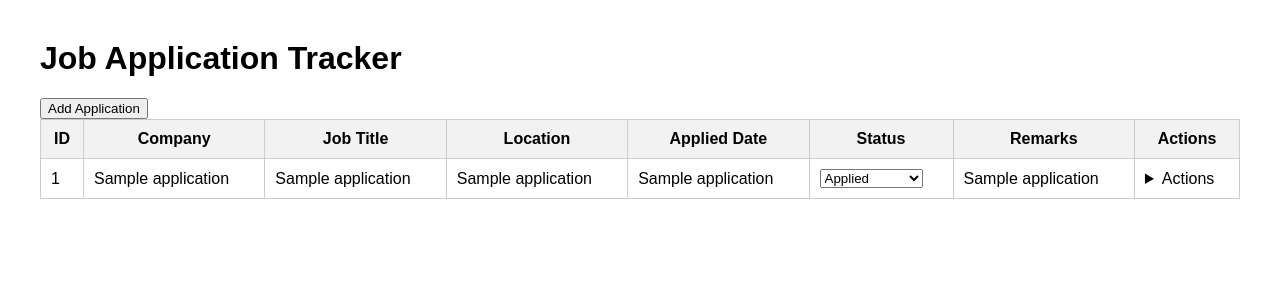
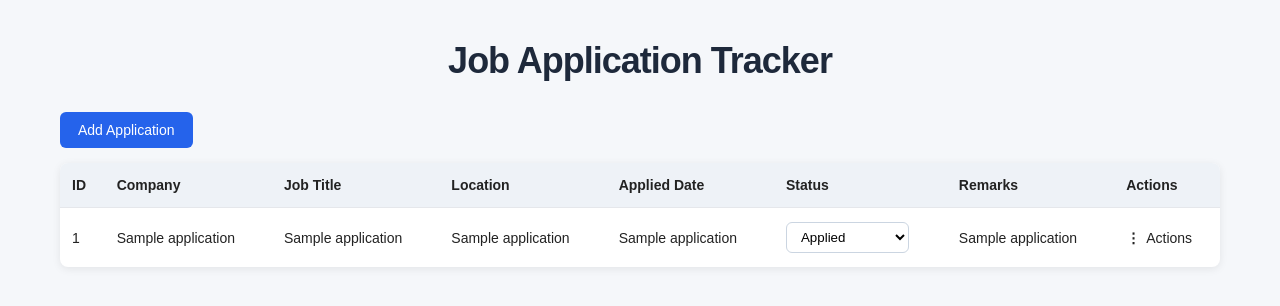
Before and after one commit to nirmal-moktan/job-application-tracker, a Flask app: template templates/index.html in a window 1280 px wide. Shown: the top 306 px of the page. Run offline with Flask 3, Linux system fonts and the light colour scheme; the template is opened without the code that fills it: most values are stand-ins (such as "Sample title", 1, 10 or a date in 2020).

Commit message:
Improved dashboard styling and UI controls.

```diff
--- a/static/style.css
+++ b/static/style.css
@@ -1,41 +1,158 @@
+/* =========================   PAGE   ========================= */
+
 body {
     font-family: Arial, sans-serif;
-    margin: 40px;
+    margin: 0;
+    padding: 40px 60px;
+    background-color: #f5f7fa;
+    color: #222;
 }
+
+h1 {
+    text-align: center;
+    margin: 0 0 30px;
+    font-size: 36px;
+    font-weight: 700;
+    letter-spacing: -1px;
+    color: #1e293b;
+}
+
+
+/* =========================   BUTTONS   ========================= */
+
+#add-application-button {
+    background-color: #2563eb;
+    color: white;
+    border: none;
+    padding: 10px 18px;
+    border-radius: 6px;
+    font-size: 14px;
+    cursor: pointer;
+    margin-bottom: 15px;
+}
+
+#add-application-button:hover {
+    background-color: #1d4ed8;
+}
+
+
+/* =========================   TABLE   ========================= */
+
 table {
     width: 100%;
-    border-collapse: collapse;
+    border-collapse: separate;
+    border-spacing: 0;
+    background-color: white;
+    border-radius: 8px;
+    overflow: hidden;
+    box-shadow: 0 2px 8px rgba(0, 0, 0, 0.08);
 }
-th ,td {
-    border: 1px solid #ccc;
-    padding: 10px;
+
+th, td {
+    padding: 14px 12px;
+    border-bottom: 1px solid #e5e7eb;
 }
+
 th {
-    background-color: #f2f2f2;
-    text-align: center;
+    background-color: #eef2f7;
+    text-align: left;
+    font-size: 14px;
 }
-tr:hover {
-    background-color: #f9f9f9;
+
+td {
+    font-size: 14px;
 }
+
+tbody tr:hover {
+    background-color: #f8fafc;
+}
+
+tbody tr:last-child td {
+    border-bottom: none;
+}
+
+
+/* =========================   SELECT   ========================= */
+
+select {
+    padding: 6px 10px;
+    border: 1px solid #cbd5e1;
+    border-radius: 6px;
+    background-color: white;
+    cursor: pointer;
+}
+
+
+/* =========================   STATUS   ========================= */
+
+td select {
+    min-width: 110px;
+    font-weight: 500;
+}
+
+
+/* =========================   ACTIONS   ========================= */
+
+details summary::-webkit-details-marker {
+    display: none;
+}
+
+details summary {
+    cursor: pointer;
+    font-weight: 500;
+    list-style: none;
+}
+
+details summary::before {
+    content: "⋮";
+    margin-right: 6px;
+    font-weight: bold;
+}
+
+details[open] summary {
+    margin-bottom: 8px;
+}
+
+details button {
+    border: none;
+    padding: 6px 10px;
+    border-radius: 5px;
+    cursor: pointer;
+    margin-right: 4px;
+}
+
+.edit-button {
+    background-color: #e0e7ff;
+}
+
+.delete-button {
+    background-color: #fee2e2;
+}
+
+
+/* =========================   MODALS   ========================= */
+
 #add-modal[hidden],
 #edit-modal[hidden],
 #delete-modal[hidden] {
-    display:none;
+    display: none;
 }
+
 #add-modal,
 #edit-modal,
 #delete-modal {
     position: fixed;
     top: 0;
-    left:0;
-    width:100%;
-    height:100%;
-    background-color:rgba(0,0,0,0.4);
+    left: 0;
+    width: 100%;
+    height: 100%;
+    background-color: rgba(0, 0, 0, 0.4);
 
     display: flex;
     justify-content: center;
     align-items: center;
 }
+
 .modal-content {
     background-color: white;
     padding: 20px;
```
